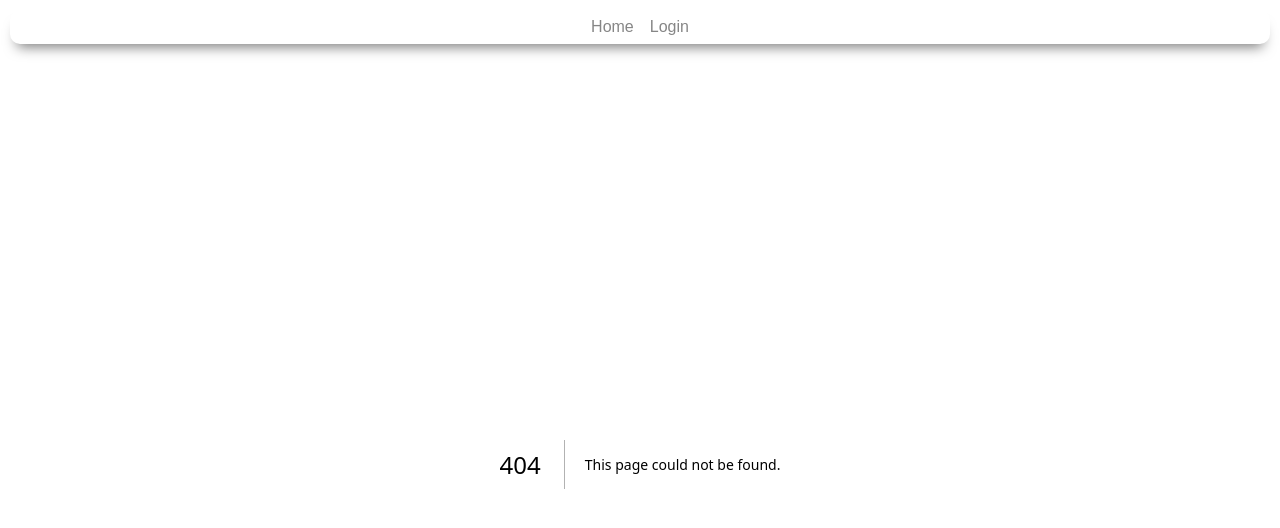
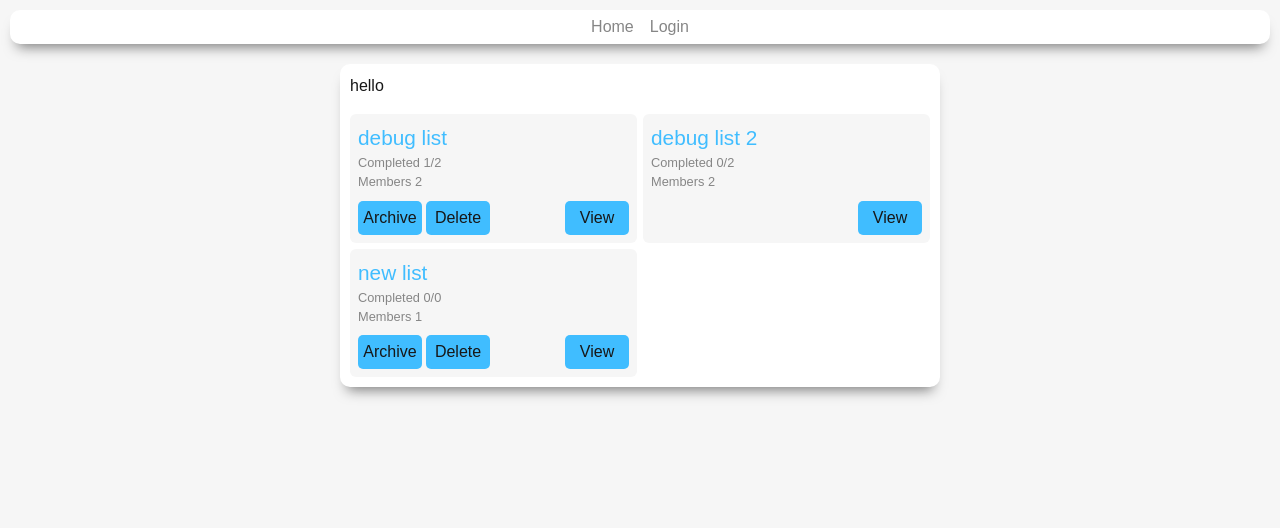
Before and after one commit to aznoH333/ShoppingListUU, a Next.js app in the folder frontend/: page /listOverview in a window 1280 px wide. Before the commit this address had no page. Shown: the top 528 px of the page. Built offline with nearby package versions, Linux system fonts and the light colour scheme.

Commit message:
list overview

```diff
--- a/frontend/src/app/globals.css
+++ b/frontend/src/app/globals.css
@@ -23,12 +23,6 @@
   --font-mono: var(--font-geist-mono);
 }
 
-@media (prefers-color-scheme: dark) {
-  :root {
-    --background: #0a0a0a;
-    --foreground: #ededed;
-  }
-}
 
 body {
   background: var(--background);
--- /dev/null
+++ b/frontend/src/app/listOverview/page.tsx
@@ -0,0 +1,25 @@
+"use client"
+
+import {Card} from "@/src/modules/card/Card";
+import {useLoggedInUser} from "@/src/hooks/users/useLoggedInUser";
+import {DEBUG_SHOPPING_LIST, EMPTY_SHOPPING_LIST, MEMBER_SHOPPING_LIST, ShoppingList} from "@/src/types/ShoppingList";
+import {ListCard} from "@/src/modules/listOverview/listCard/ListCard";
+import {ListCardDisplay} from "@/src/modules/listOverview/listCardDisplay/ListCardDisplay";
+
+
+export default function ListOverview() {
+    const loggedInUser = useLoggedInUser();
+    const ownedLists: ShoppingList[] = [DEBUG_SHOPPING_LIST, MEMBER_SHOPPING_LIST, EMPTY_SHOPPING_LIST];
+
+
+    if (loggedInUser.data === undefined) {
+        return <div>
+            TODO : redirect to homepage/login?
+        </div>
+    }
+
+    return <Card>
+        hello
+        <ListCardDisplay lists={ownedLists} loggedInUser={loggedInUser.data}/>
+    </Card>
+}
--- a/frontend/src/app/page.tsx
+++ b/frontend/src/app/page.tsx
@@ -12,19 +12,7 @@ export default function Home() {
     >
 
         <div>TODO : home page</div>
-        <Link href={"/list/0"} className={styles.link}>open debug list as owner</Link>
-        <Link href={"/list/1"} className={styles.link}>open debug list 2 as member</Link>
-
-
-        <p>
-            Note : when a member leaves a list, their role changes from "member" to "visitor".
-            visitors can't interact with a list. this role exists just to demonstrate
-            that the leave functionality is implemented.
-        </p>
-        <p>
-            Note 2 : owners can't leave their own list. they can only delete/archive it.
-            Deleting/archiving lists is yet to be implemented
-        </p>
+        <Link href={"/listOverview"}>Open list overview</Link>
     </div>
   );
 }
--- a/frontend/src/hooks/lists/useList.ts
+++ b/frontend/src/hooks/lists/useList.ts
@@ -1,12 +1,16 @@
-import {DEBUG_SHOPPING_LIST, MEMBER_SHOPPING_LIST, ShoppingList} from "@/src/types/ShoppingList";
-import {useEffect, useState} from "react";
+import {DEBUG_SHOPPING_LIST, EMPTY_SHOPPING_LIST, MEMBER_SHOPPING_LIST, ShoppingList} from "@/src/types/ShoppingList";
+import {useState} from "react";
 
 
 export function useList(listId: number) {
 
+    const lists = [
+        DEBUG_SHOPPING_LIST,
+        MEMBER_SHOPPING_LIST,
+        EMPTY_SHOPPING_LIST,
+    ]
 
-
-    const [data, setData] = useState<ShoppingList | undefined>(listId === 0 ? DEBUG_SHOPPING_LIST : MEMBER_SHOPPING_LIST);
+    const [data, setData] = useState<ShoppingList | undefined>(listId > lists.length ? EMPTY_SHOPPING_LIST : lists[listId]);
 
 
 
--- /dev/null
+++ b/frontend/src/modules/listOverview/listCard/ListCard.module.css
@@ -0,0 +1,32 @@
+.card{
+    border-radius: 6px;
+    background-color: var(--background);
+    display: flex;
+    flex-direction: column;
+    justify-content: space-between;
+    padding: 8px;
+}
+
+.cardRow {
+    display: flex;
+    flex-direction: row;
+    justify-content: space-between;
+    align-items: center;
+}
+
+.title {
+    font-size: 1.3rem;
+    color: var(--color-primary);
+}
+
+.completed {
+    color: var(--color-muted);
+    font-size: 0.8rem;
+}
+
+.buttons{
+    margin-top: 9px;
+    display: flex;
+    gap: 4px;
+    flex-direction: row;
+}
--- /dev/null
+++ b/frontend/src/modules/listOverview/listCard/ListCard.tsx
@@ -0,0 +1,57 @@
+
+import styles from "./ListCard.module.css"
+import {ShoppingList, shoppingListGetUserAsListUser} from "@/src/types/ShoppingList";
+import {User} from "@/src/types/User";
+import {getUserRightsForAList} from "@/src/types/ShoppingListUser";
+import {Button} from "@/src/modules/input/button/Button";
+
+interface ListCardProps {
+    list: ShoppingList,
+    loggedInUser: User,
+}
+
+export function ListCard({list, loggedInUser}: ListCardProps) {
+    const listUser = shoppingListGetUserAsListUser(loggedInUser, list);
+    const userRights = getUserRightsForAList(listUser);
+
+
+    const completedCount = list.items.filter((it)=>it.state == "checked").length
+
+
+    return <div className={styles.card}>
+        <div className={styles.cardRow}>
+            <div className={styles.title}>{list.name}</div>
+        </div>
+        <div className={styles.cardRow}>
+            <div className={styles.completed}>Completed {completedCount}/{list.items.length}</div>
+        </div>
+        <div className={styles.cardRow}>
+            <div className={styles.completed}>Members {list.users.length}</div>
+        </div>
+        <div className={styles.cardRow}>
+            <div className={styles.buttons}>
+                {userRights.canArchiveList && (
+                    <Button onClick={() => {
+                        alert("TODO")
+                    }}>Archive</Button>
+                )}
+
+                {userRights.canDeleteList && (
+                    <Button onClick={() => {
+                        alert("TODO")
+                    }}>Delete</Button>
+                )}
+
+
+
+            </div>
+            <div className={styles.buttons}>
+                <Button onClick={() => {
+                    alert("TODO")
+                }}>View</Button>
+
+
+            </div>
+        </div>
+    </div>
+}
--- /dev/null
+++ b/frontend/src/modules/listOverview/listCardDisplay/ListCardDisplay.module.css
@@ -0,0 +1,6 @@
+.display {
+    display: grid;
+    grid-template-columns: repeat(auto-fill, minmax(230px, 1fr));
+    flex-wrap: wrap;
+    gap: 6px;
+}
--- /dev/null
+++ b/frontend/src/modules/listOverview/listCardDisplay/ListCardDisplay.tsx
@@ -0,0 +1,14 @@
+import styles from "./ListCardDisplay.module.css"
+import {ShoppingList} from "@/src/types/ShoppingList";
+import {User} from "@/src/types/User";
+import {ListCard} from "@/src/modules/listOverview/listCard/ListCard";
+
+interface ListCardDisplayProps {
+    lists: ShoppingList[],
+    loggedInUser: User,
+}
+export function ListCardDisplay({lists, loggedInUser}: ListCardDisplayProps) {
+    return <div className={styles.display}>
+        {lists.map((it, index)=>(<ListCard key={index} list={it} loggedInUser={loggedInUser}/>))}
+    </div>
+}
--- a/frontend/src/types/ShoppingList.ts
+++ b/frontend/src/types/ShoppingList.ts
@@ -73,6 +73,22 @@ export const MEMBER_SHOPPING_LIST: ShoppingList = {
     ],
 }
 
+export const EMPTY_SHOPPING_LIST: ShoppingList = {
+    id: 2,
+    name: "new list",
+    users: [
+        {
+            id: 0,
+            user: DEBUG_USERS[0],
+            role: "owner",
+        },
+    ],
+
+    items: [
+
+    ],
+}
+
 export function shoppingListGetUserAsListUser(user: User, shoppingList: ShoppingList): ShoppingListUser | undefined {
     return shoppingList.users.find((it)=> it.id === user.id );
 }
--- a/frontend/src/types/ShoppingListUser.ts
+++ b/frontend/src/types/ShoppingListUser.ts
@@ -21,6 +21,8 @@ interface UserRight {
     canLeave: boolean,
     canAddItems: boolean,
     canCompleteItems: boolean,
+    canArchiveList: boolean,
+    canDeleteList: boolean,
 }
 
 
@@ -32,6 +34,8 @@ const USER_RIGHTS: Record<UserRole, UserRight> = {
         canLeave: false,
         canAddItems: true,
         canCompleteItems: true,
+        canArchiveList: true,
+        canDeleteList: true,
     },
     "member": {
         canAddUsers: false,
@@ -40,6 +44,8 @@ const USER_RIGHTS: Record<UserRole, UserRight> = {
         canLeave: true,
         canAddItems: false,
         canCompleteItems: true,
+        canArchiveList: false,
+        canDeleteList: false,
     },
     "visitor": {
         canAddUsers: false,
@@ -47,7 +53,9 @@ const USER_RIGHTS: Record<UserRole, UserRight> = {
         canRemoveUsers: false,
         canLeave: false,
         canAddItems: false,
-        canCompleteItems: false
+        canCompleteItems: false,
+        canArchiveList: false,
+        canDeleteList: false,
     }
 }
 
```
